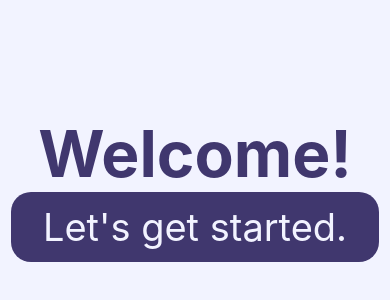
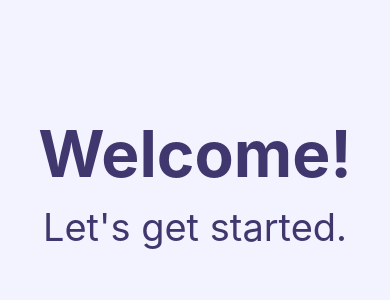
Before and after one commit to HaoChiBao/eye-explore, a React Native app in the folder EyeExplore/: screen / in a window 390 px wide. Shown: the part 234-534 px from the top of the page. Built offline with nearby package versions, Linux system fonts and the light colour scheme; no server answers.

Commit message:
playing around with dark mode/light mode

```diff
--- a/EyeExplore/App.js
+++ b/EyeExplore/App.js
@@ -6,6 +6,7 @@ import SignUp from './app/screens/SignUp';
 import Login from './app/screens/Login';
 import { NavigationContainer } from '@react-navigation/native';
 import { createNativeStackNavigator } from '@react-navigation/native-stack';
+import React from 'react';
 import CameraPage from './app/screens/Camera';
 import Camera2 from './app/screens/Camera2';
 
@@ -14,8 +15,6 @@ const Stack = createNativeStackNavigator();
 
 
 export default function App() {
-
-
 
   return (
     <NavigationContainer>
--- a/EyeExplore/app/screens/WelcomeLoading.js
+++ b/EyeExplore/app/screens/WelcomeLoading.js
@@ -1,19 +1,27 @@
 import React from 'react';
-import { StyleSheet, View, Text, Pressable, onPress } from 'react-native';
+import { StyleSheet, View, Text, Pressable, onPress, useColorScheme, } from 'react-native';
+import { StatusBar } from 'expo-status-bar'; // automatically switches bar style based on theme!
 import { NavigationContainer } from '@react-navigation/native';
 import { createNativeStackNavigator } from '@react-navigation/native-stack';
 
 function WelcomeLoading({ navigation }) {
 
+    const colorScheme = useColorScheme();
+
+    const themeTextStyle = colorScheme === 'light' ? styles.lightThemeText : styles.darkThemeText;
+    const themeContainerStyle =
+        colorScheme === 'light' ? styles.lightContainer : styles.darkContainer;
+
     return (
-        <View style={styles.container}>
+        <View style={[styles.container, themeContainerStyle]}>
 
 
-            <Text style={styles.welcome}>Welcome!</Text>
-            <Pressable style={styles.button} onPress={() => navigation.navigate('SignUpLogin')
+            <Text style={[styles.welcome, themeTextStyle]}>Welcome!</Text>
+            <Pressable style={[styles.button, themeTextStyle, themeContainerStyle]} onPress={() => navigation.navigate('SignUpLogin')
             }>
-                <Text style={styles.start}>Let's get started.</Text>
+                <Text style={[styles.start, themeTextStyle]}>Let's get started.</Text>
             </Pressable>
+            <StatusBar />
         </View>
     );
 }
@@ -52,6 +60,22 @@ const styles = StyleSheet.create(
 
         },
 
+        lightContainer: {
+            backgroundColor: '#F2F3FF',
+        },
+
+        darkContainer: {
+            backgroundColor: '#40376E',
+        },
+
+        lightThemeText: {
+            color: '#40376E',
+        },
+        darkThemeText: {
+            color: '#F2F3FF',
+
+
+        }
     }
 )
 
```
